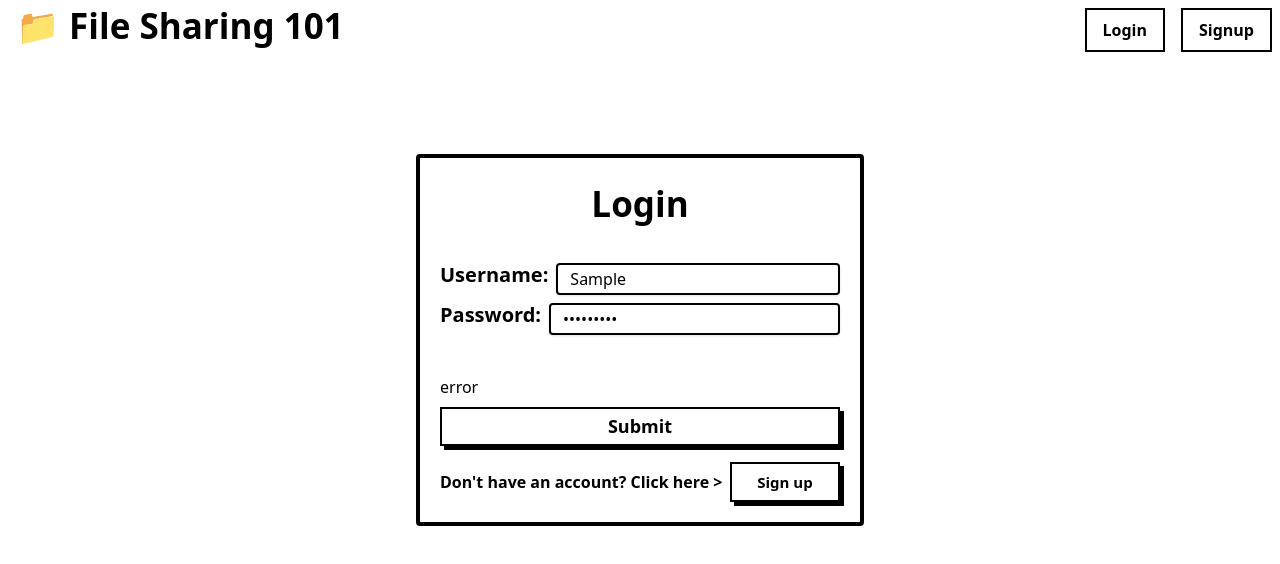
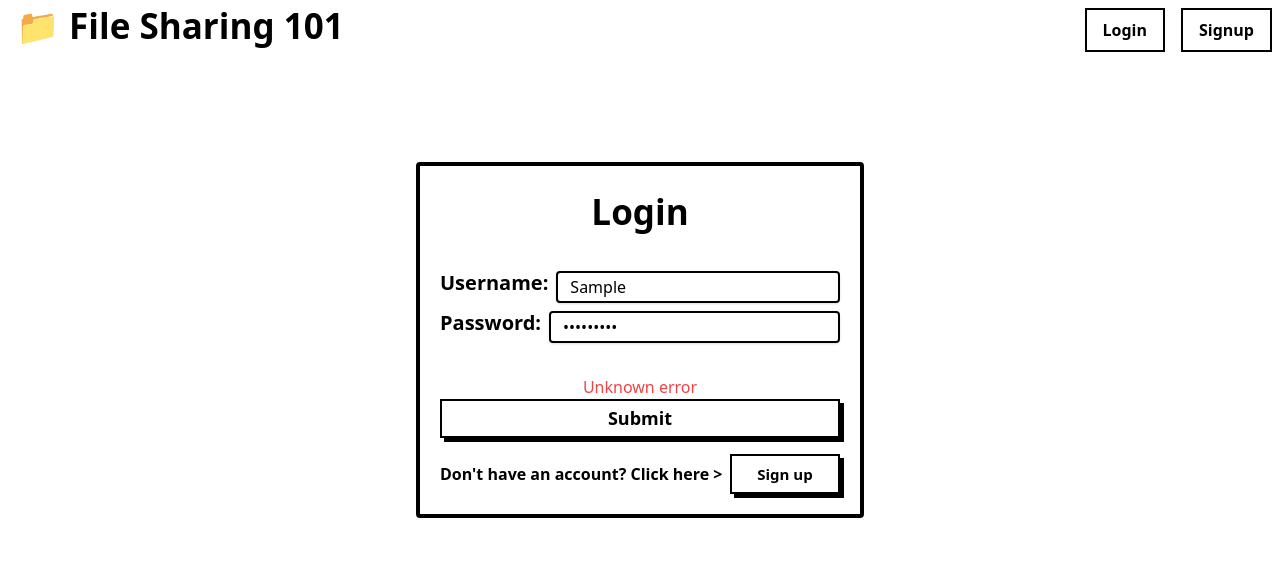
Before and after one commit to yogiiieee/filesharingapp, a React (Vite) app in the folder Assignment3-frontend/: page / in a window 1280 px wide. Both pictures are taken after typing "Sample", "Sample123" into the empty fields and a click on the button "Submit". Shown: the top 564 px of the page. Built offline with nearby package versions, Linux system fonts and the light colour scheme; no server answers.

Commit message:
frontend final

```diff
--- a/Assignment3-frontend/src/components/Button.tsx
+++ b/Assignment3-frontend/src/components/Button.tsx
@@ -16,7 +16,6 @@ const Button: React.FC<ButtonProps> = ({
             className={`py-1 px-4 bg-white text-black border-black border-solid border-2 shadow-[4px_4px_0px_0px_rgba(0,0,0,1)] shadow-black font-semibold ${finalClassName}`}
             onClick={onClick}
             disabled={disabled}
-            // type="submit"
         >
             {label}
         </button>
--- a/Assignment3-frontend/src/components/Error.tsx
+++ b/Assignment3-frontend/src/components/Error.tsx
@@ -3,7 +3,7 @@ import { ErrorProps } from '../types/Error.types';
 
 const Error: React.FC<ErrorProps> = ({error}) => {
   return (
-    <div className='py-2'>
+    <div className='text-red-500'>
         {error}
     </div>
   )
--- a/Assignment3-frontend/src/components/LoginForm.tsx
+++ b/Assignment3-frontend/src/components/LoginForm.tsx
@@ -8,12 +8,25 @@ import axios from 'axios';
 const LoginForm: React.FC = () => {
     const [username, setUsername] = useState('');
     const [password, setPassword] = useState('');
-    const [error, setError] = useState<string | null>(null);
+    const [error, setError] = useState<{ [key: string]: string } | null>(null);
     const navigate = useNavigate();
+
+    const validateForm = () => {
+        const newErrors: { [key: string]: string } = {};
+        if (!username) {
+            newErrors.username = 'Username is required.';
+        }
+        if (!password) {
+            newErrors.password = 'Password is required.';
+        }
+        setError(newErrors);
+        return Object.keys(newErrors).length === 0;
+    }
 
     const handleLogin = async (e: React.FormEvent) => {
         e.preventDefault();
         setError(null);
+        if (!validateForm()) return;
         try {
             const response = await axios.post(`${import.meta.env.VITE_API_URL}/auth/login`, {
                 username,
@@ -53,7 +66,9 @@ const LoginForm: React.FC = () => {
                             className='w-full'
                         />
                     </div>
-                    { error && <Error error='error'/> }
+                    <div className='flex justify-center'>
+                        {error && <Error error={error.username || error.password || 'Unknown error'} />}
+                    </div>
                     <Button
                         label='Submit'
                         onClick={handleLogin}
--- a/Assignment3-frontend/src/components/ProfileForm.tsx
+++ b/Assignment3-frontend/src/components/ProfileForm.tsx
@@ -58,7 +58,10 @@ const ProfileForm: React.FC = () => {
                 <div className='flex justify-between'>
                     <Button
                         label='Cancel'
-                        onClick={() => navigate('/dashboard')}
+                        onClick={(e) => {
+                            e.preventDefault();
+                            navigate('/dashboard');
+                        }}
                         className='w-[110px] h-[40px] text-[15px]'
                         variant='primary'
                     />
--- a/Assignment3-frontend/src/components/SignupForm.tsx
+++ b/Assignment3-frontend/src/components/SignupForm.tsx
@@ -73,8 +73,8 @@ const SignupForm: React.FC = () => {
                         placeholder='Enter username here'
                         className='w-full'
                     />
+                    { error?.username && <Error error={error.username}/> }
                 </div>
-                { error?.username && <Error error={error.username}/> }
                 <div className='mb-4'>
                     <Input
                         type='text'
@@ -85,8 +85,8 @@ const SignupForm: React.FC = () => {
                         placeholder='Enter full name here'
                         className='w-full'
                     />
+                    { error?.name && <Error error={error.name}/> }
                 </div>
-                { error?.name && <Error error={error.name}/> }
                 <div className='mb-4'>
                     <Input
                         type='text'
@@ -97,8 +97,8 @@ const SignupForm: React.FC = () => {
                         placeholder='Enter valid email here'
                         className='w-full'
                     />
+                    { error?.email && <Error error={error.email}/> }
                 </div>
-                { error?.email && <Error error={error.email}/> }
                 <div className='mb-4'>
                     <Input
                         type='password'
@@ -109,8 +109,8 @@ const SignupForm: React.FC = () => {
                         placeholder='Enter password here'
                         className='w-full'
                     />
+                    { error?.password && <Error error={error.password}/> }
                 </div>
-                { error?.password && <Error error={error.password}/> }
                 <Button
                     label='Submit'
                     onClick={handleSignup}
```
